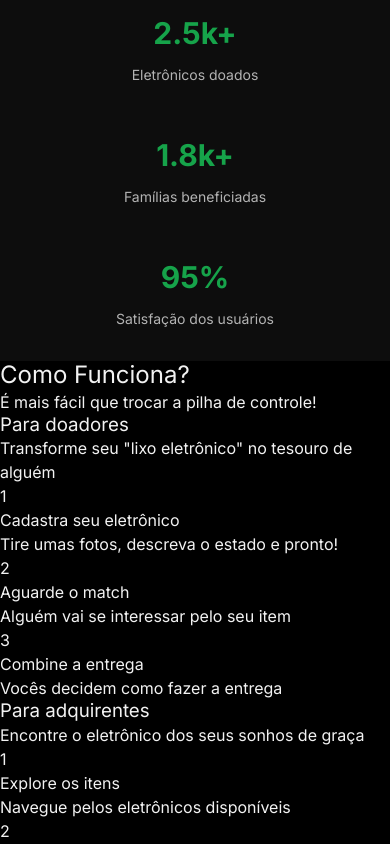
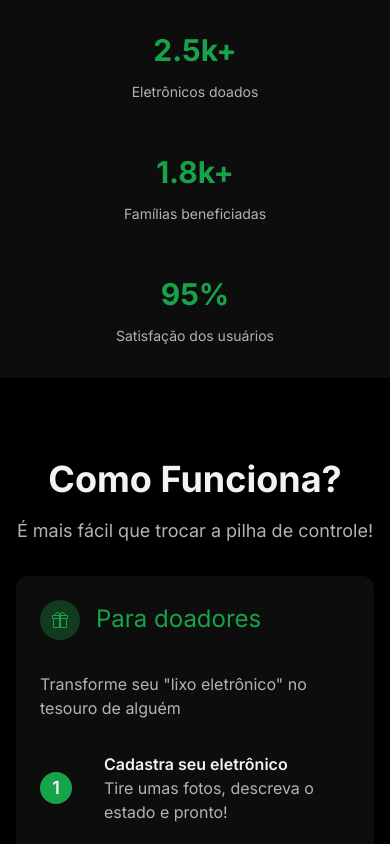
Before and after one commit to DavyAndrade/ReciclaTech, a plain HTML site: page index.html in a window 390 px wide. Shown: the part 1156-2000 px from the top of the page. Drawn offline with nearby package versions, Linux system fonts and the light colour scheme.

Commit message:
feat: How it Works Section
Sessão estilizada e responsiva, além de pequenas alterações na estilização e espaçamento do Hero Section e Navbar para coincidir com o restante.

```diff
--- a/index.html
+++ b/index.html
@@ -11,6 +11,7 @@
     <link rel="stylesheet" href="./src/css/navbar/navbar.css">
     <link rel="stylesheet" href="./src/css/statistics/statistics.css">
     <link rel="stylesheet" href="./src/css/hero/hero.css">
+    <link rel="stylesheet" href="./src/css/hiw/hiw.css">
     <!-- Ícones -->
     <link href="https://cdn.jsdelivr.net/npm/remixicon@4.7.0/fonts/remixicon.css" rel="stylesheet">
     <link rel="stylesheet" href="https://cdn.jsdelivr.net/npm/bootstrap-icons@1.13.1/font/bootstrap-icons.min.css">
@@ -74,14 +75,16 @@
 
         <!-- How It Works Section -->
         <section class="hiw">
-            <h2 class="hiw__title">Como Funciona?</h2>
-            <p class="hiw__subtitle">É mais fácil que trocar a pilha de controle!</p>
+            <div class="hiw__content">
+                <h2 class="hiw__title">Como Funciona?</h2>
+                <p class="hiw__subtitle">É mais fácil que trocar a pilha de controle!</p>
+            </div>
 
             <!-- Container de Cards -->
             <div class="hiw__cards">
                 <!-- Card de Doadores -->
                 <article class="hiw__card">
-                    <h3 class="hiw__card-title">Para doadores</h3>
+                    <h3 class="hiw__card-title"><i class="bi bi-gift"></i>Para doadores</h3>
                     <p class="hiw__card-subtitle">Transforme seu "lixo eletrônico" no tesouro de alguém</p>
 
                     <!-- Item 1 -->
@@ -89,58 +92,58 @@
                         <span class="hiw__card-item-number">1</span>
                         <div class="hiw__card-item-content">
                             <p class="hiw__card-highlight">Cadastra seu eletrônico</p>
-                            <p>Tire umas fotos, descreva o estado e pronto!</p>
+                            <p class="hiw__card-description">Tire umas fotos, descreva o estado e pronto!</p>
                         </div>
                     </div>
 
                     <!-- Item 2 -->
-                    <div>
-                        <span>2</span>
-                        <div>
-                            <p>Aguarde o match</p>
-                            <p>Alguém vai se interessar pelo seu item</p>
+                    <div class="hiw__card-item">
+                        <span class="hiw__card-item-number">2</span>
+                        <div class="hiw__card-item-content">
+                            <p class="hiw__card-highlight">Aguarde o match</p>
+                            <p class="hiw__card-description">Alguém vai se interessar pelo seu item</p>
                         </div>
                     </div>
 
                     <!-- Item 3 -->
-                    <div>
-                        <span>3</span>
-                        <div>
-                            <p>Combine a entrega</p>
-                            <p>Vocês decidem como fazer a entrega</p>
+                    <div class="hiw__card-item">
+                        <span class="hiw__card-item-number">3</span>
+                        <div class="hiw__card-item-content">
+                            <p class="hiw__card-highlight">Combine a entrega</p>
+                            <p class="hiw__card-description">Vocês decidem como fazer a entrega</p>
                         </div>
                     </div>
                 </article>
 
                 <!-- Card de Adquirentes -->
-                <article>
-                    <h3>Para adquirentes</h3>
-                    <p>Encontre o eletrônico dos seus sonhos de graça</p>
+                <article class="hiw__card">
+                    <h3 class="hiw__card-title hiw__card-title--secondary"><i class="ri-heart-line"></i> Para adquirentes</h3>
+                    <p class="hiw__card-subtitle">Encontre o eletrônico dos seus sonhos de graça</p>
 
                     <!-- Item 1 -->
-                    <div>
-                        <span>1</span>
-                        <div>
-                            <p>Explore os itens</p>
-                            <p>Navegue pelos eletrônicos disponíveis</p>
+                    <div class="hiw__card-item">
+                        <span class="hiw__card-item-number hiw__card-item-number--secondary">1</span>
+                        <div class="hiw__card-item-content">
+                            <p class="hiw__card-highlight">Explore os itens</p>
+                            <p class="hiw__card-description">Navegue pelos eletrônicos disponíveis</p>
                         </div>
                     </div>
 
                     <!-- Item 2 -->
-                    <div>
-                        <span>2</span>
-                        <div>
-                            <p>Demonstre interesse</p>
-                            <p>Clique em "Tenho interesse" no item</p>
+                    <div class="hiw__card-item">
+                        <span class="hiw__card-item-number hiw__card-item-number--secondary">2</span>
+                        <div class="hiw__card-item-content">
+                            <p class="hiw__card-highlight">Demonstre interesse</p>
+                            <p class="hiw__card-description">Clique em "Tenho interesse" no item</p>
                         </div>
                     </div>
 
                     <!-- Item 3 -->
-                    <div>
-                        <span>3</span>
-                        <div>
-                            <p>Receba seu novo gadget</p>
-                            <p>Combine com o doador e seja feliz!</p>
+                    <div class="hiw__card-item">
+                        <span class="hiw__card-item-number hiw__card-item-number--secondary">3</span>
+                        <div class="hiw__card-item-content">
+                            <p class="hiw__card-highlight">Receba seu novo gadget</p>
+                            <p class="hiw__card-description">Combine com o doador e seja feliz!</p>
                         </div>
                     </div>
                 </article>
--- a/src/css/hero/hero.scss
+++ b/src/css/hero/hero.scss
@@ -3,8 +3,8 @@
   justify-content: space-around;
   align-items: center;
   flex-direction: column;
-  padding: calc(var(--space-20) * 2) var(--space-6) var(--space-20)
-    var(--space-6);
+  padding: calc(var(--space-20) * 2) var(--space-4) var(--space-20)
+    var(--space-4);
   gap: var(--space-8);
   width: 100%;
   min-height: 100vh;
@@ -53,15 +53,15 @@
       width: 100%;
       padding: var(--space-3) var(--space-6);
       gap: var(--space-2);
-      background-color: var(--primary-accent);
-      color: var(--text-dark);
+      background-color: var(--primary);
+      color: var(--text);
       border-radius: 0.5rem;
       font-weight: 500;
 
       &:hover,
       &:focus {
-        background-color: var(--primary);
-        color: var(--text);
+        background-color: var(--primary-accent);
+        color: var(--text-dark);
 
         transition: ease-in-out 250ms all;
       }
--- /dev/null
+++ b/src/css/hiw/hiw.scss
@@ -0,0 +1,143 @@
+.hiw {
+  display: flex;
+  flex-direction: column;
+  justify-content: center;
+  align-items: center;
+  width: 100%;
+  text-align: center;
+  padding: var(--space-20) var(--space-4);
+  gap: var(--space-8);
+  min-height: 100vh;
+
+  .hiw__content {
+    display: flex;
+    flex-direction: column;
+    align-items: center;
+    gap: var(--space-4);
+    width: 100%;
+
+    .hiw__title {
+      font-size: var(--text-4xl);
+      font-weight: 700;
+      color: var(--text);
+    }
+
+    .hiw__subtitle {
+      font-size: var(--text-lg);
+      color: var(--text-muted);
+    }
+  }
+
+  .hiw__cards {
+    display: flex;
+    justify-content: center;
+    align-items: center;
+    flex-direction: column;
+    gap: var(--space-8);
+    width: 100%;
+
+    .hiw__card {
+      display: flex;
+      flex-direction: column;
+      text-align: left;
+      gap: var(--space-8);
+      background-color: var(--bg);
+      padding: var(--space-6);
+      border-radius: 0.75rem;
+      width: 100%;
+
+      .hiw__card-title {
+        display: flex;
+        align-items: center;
+        gap: var(--space-4);
+        font-size: var(--text-2xl);
+        color: var(--primary);
+
+        i {
+          display: flex;
+          justify-content: center;
+          align-items: center;
+          padding: var(--space-3);
+          color: var(--primary);
+          background-color: hsla(142, 71%, 44%, 0.25);
+          font-size: var(--text-base);
+          border-radius: 50%;
+        }
+      }
+
+      .hiw__card-title--secondary {
+        color: var(--secondary);
+
+        i {
+          color: var(--secondary);
+          background-color: var(--secondary-accent);
+        }
+      }
+
+      .hiw__card-subtitle {
+        color: var(--text-muted);
+      }
+
+      .hiw__card-item {
+        display: flex;
+        align-items: center;
+        gap: var(--space-8);
+        width: 100%;
+
+        .hiw__card-item-number {
+          display: flex;
+          justify-content: center;
+          align-items: center;
+          text-align: center;
+          width: 24px;
+          height: 24px;
+          font-size: var(--text-lg);
+          font-weight: 600;
+          padding: var(--space-4);
+          border-radius: 100%;
+          background-color: var(--primary);
+        }
+
+        .hiw__card-item-number--secondary {
+          background-color: var(--secondary);
+        }
+
+        .hiw__card-item-content {
+          display: flex;
+          flex-direction: column;
+          justify-content: center;
+          align-items: flex-start;
+          width: 100%;
+
+          .hiw__card-highlight {
+            font-weight: 600;
+          }
+
+          .hiw__card-description {
+            color: var(--text-muted);
+          }
+        }
+      }
+    }
+  }
+}
+
+/* Tablets */
+@media screen and (min-width: 768px) {
+  .hiw {
+    padding: var(--space-6);
+    .hiw__cards {
+      display: grid;
+      grid-template-columns: repeat(2, 1fr);
+    }
+  }
+}
+
+/* Desktop */
+@media screen and (min-width: 1280px) {
+  .hiw {
+    .hiw__cards {
+      padding-inline: calc(var(--space-20) * 2);
+    }
+  }
+}
--- a/src/css/navbar/navbar.scss
+++ b/src/css/navbar/navbar.scss
@@ -2,7 +2,7 @@
   display: flex;
   flex-direction: column;
   background-color: var(--bg-dark);
-  padding: var(--space-4) var(--space-6);
+  padding: var(--space-4);
   border-bottom: 1px solid var(--border-muted);
   position: fixed;
   width: 100%;
@@ -20,8 +20,8 @@
     &:hover,
     &:focus {
       cursor: pointer;
-      opacity: 0.9;
-      transform: ease-in-out 250ms all;
+      transition: ease-in-out 250ms color;
+      color: var(--primary-accent);
     }
 
     .brand__logo {
@@ -59,15 +59,15 @@
 
       &:hover,
       &:focus {
-        color: var(--primary-accent);
-        transition: 250ms color;
+        color: var(--primary);
+        transition: ease-in-out 250ms color;
       }
     }
 
     .navbar__button {
       padding: var(--space-3) var(--space-4);
-      background-color: var(--primary-accent);
-      color: var(--text-dark);
+      background-color: var(--primary);
+      color: var(--text);
       border-radius: 0.25rem;
       transition: background-color 0.3s, color 0.3s;
       font-weight: 500;
@@ -75,7 +75,7 @@
       &:hover,
       &:focus {
         background-color: var(--primary);
-        color: var(--text);
+        color: var(--text-dark);
 
         transition: ease-in-out 250ms all;
       }
```
Also changed, not shown: src/css/hero/hero.css, src/css/hiw/hiw.css (added), src/css/navbar/navbar.css, 3 other files.
